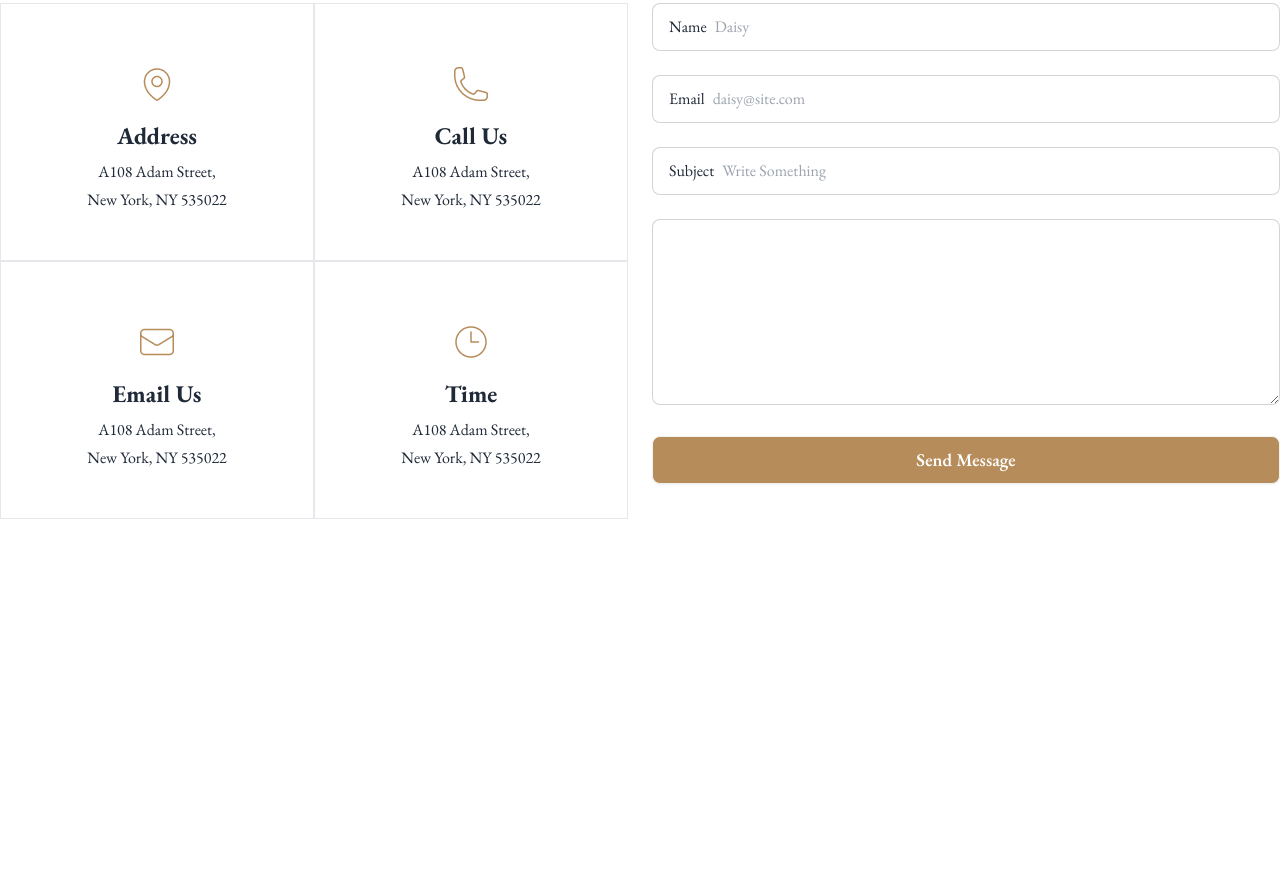
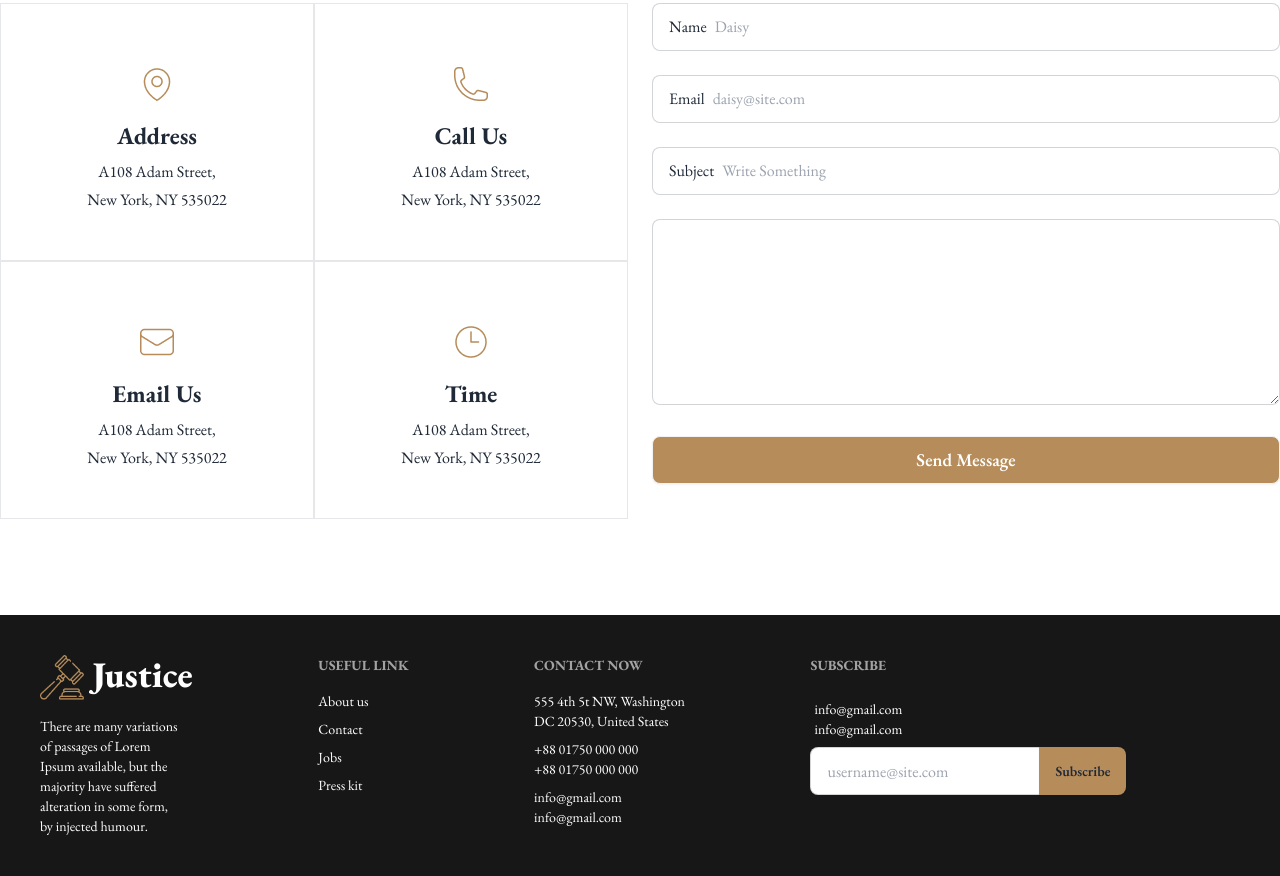
Before and after one commit to Elias-bd/legal-solution-tailwind, a plain HTML site: page index.html in a window 1280 px wide. Shown: the part 3542-4418 px from the top of the page. Before the commit the page ends 4157 px from the top, so only its background shows below. Drawn offline with nearby package versions, Linux system fonts and the light colour scheme.

Commit message:
added footer

```diff
--- a/index.html
+++ b/index.html
@@ -369,11 +369,6 @@
 
       </div>
 
-
-
-
-
-
     </section>
 
     <!-- Contact Us Section -->
@@ -448,6 +443,47 @@
 
   <footer>
 
+    <section class="footer bg-neutral-900 text-white text-base-content p-10">
+      <nav>
+        <div class="flex mb-2">
+          <img class="w-[44px]" src="images/business.png" alt="">
+          <a class="ml-2 font-extrabold text-4xl">Justice</a>
+        </div>
+        <p>There are many variations <br> of passages of Lorem <br> Ipsum available, but the <br>majority have suffered
+          <br>alteration in some form,<br> by injected humour.
+        </p>
+      </nav>
+      <nav>
+        <h6 class="footer-title">Useful Link</h6>
+        <a class="link link-hover">About us</a>
+        <a class="link link-hover">Contact</a>
+        <a class="link link-hover">Jobs</a>
+        <a class="link link-hover">Press kit</a>
+      </nav>
+      <nav>
+        <h6 class="footer-title">Contact Now</h6>
+        <p>555 4th 5t NW, Washington <br>
+          DC 20530, United States</p>
+        <p>+88 01750 000 000 <br>
+          +88 01750 000 000</p>
+        <p>info@gmail.com <br>
+          info@gmail.com</p>
+      </nav>
+      <form>
+        <h6 class="footer-title">Subscribe</h6>
+        <fieldset class="form-control w-80">
+          <label class="label">
+            <p>info@gmail.com <br>
+              info@gmail.com</p>
+          </label>
+          <div class="join">
+            <input type="text" placeholder="username@site.com" class="input input-bordered join-item" />
+            <button class="btn bg-btn-bg border-none join-item">Subscribe</button>
+          </div>
+        </fieldset>
+      </form>
+    </section>
+
   </footer>
 </body>
 
```
